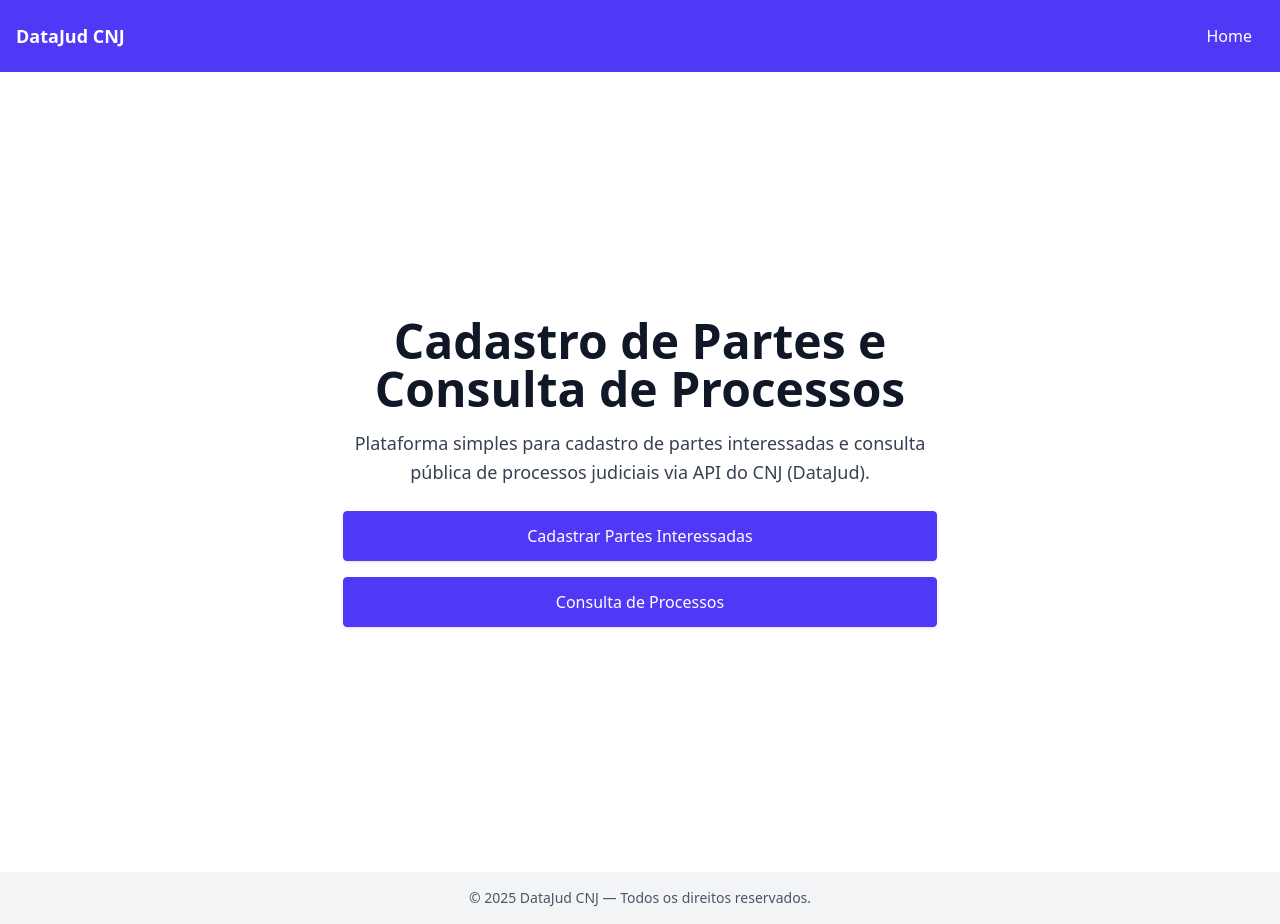
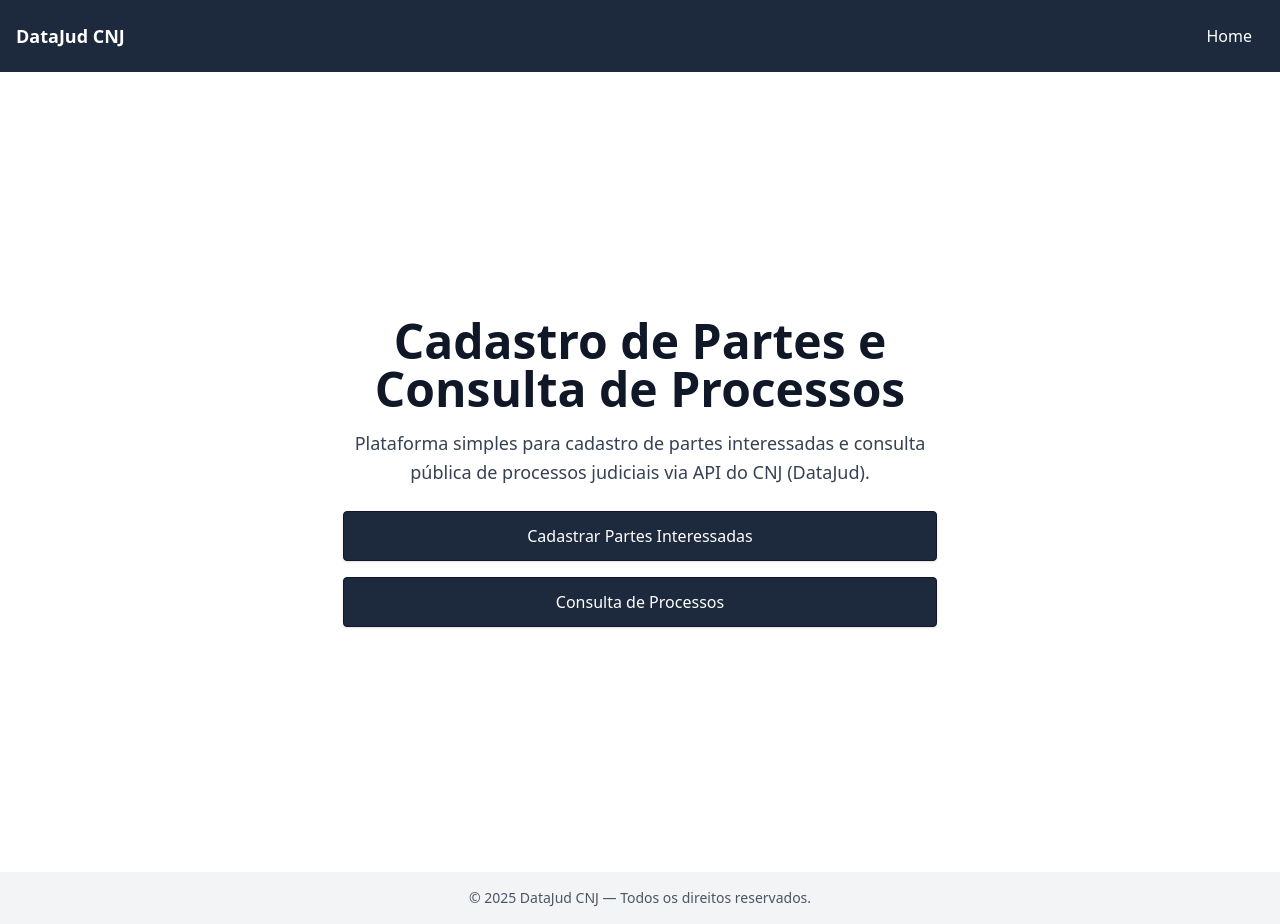
Before and after one commit to Fransuelton/teste-incaas, an Angular app: page / in a window 1280 px wide. Built offline with nearby package versions, Linux system fonts and the light colour scheme.

Commit message:
💄 style: update colors to use slate theme across components

```diff
--- a/src/app/components/header/header.html
+++ b/src/app/components/header/header.html
@@ -1,9 +1,9 @@
-<header class="bg-indigo-600 text-white p-4 flex items-center justify-between">
+<header class="bg-slate-800 text-white p-4 flex items-center justify-between">
   <h1 class="text-lg font-bold">DataJud CNJ</h1>
   <nav>
     <a
       routerLink=""
-      class="inline-flex items-center gap-2 px-3 py-2 rounded hover:bg-indigo-700"
+      class="inline-flex items-center gap-2 px-3 py-2 rounded hover:bg-slate-900"
     >
       Home
     </a>
--- a/src/app/components/home/home.html
+++ b/src/app/components/home/home.html
@@ -16,14 +16,14 @@
 
       <div class="mt-4 flex flex-col justify-center gap-4 sm:mt-6">
         <a
-          class="inline-block rounded border border-indigo-600 bg-indigo-600 px-5 py-3 font-medium text-white shadow-sm transition-colors hover:bg-indigo-700 cursor-pointer"
+          class="inline-block rounded border border-slate-900 bg-slate-800 px-5 py-3 font-medium text-white shadow-sm transition-colors hover:bg-slate-900 cursor-pointer"
           routerLink="/partes-interessadas"
         >
           Cadastrar Partes Interessadas
         </a>
 
         <a
-          class="inline-block rounded border border-indigo-600 bg-indigo-600 px-5 py-3 font-medium text-white shadow-sm transition-colors hover:bg-indigo-700 cursor-pointer"
+          class="inline-block rounded border border-slate-900 bg-slate-800 px-5 py-3 font-medium text-white shadow-sm transition-colors hover:bg-slate-900 cursor-pointer"
           routerLink="/consulta-processos"
         >
           Consulta de Processos
--- a/src/app/components/listing-modal/listing-modal.html
+++ b/src/app/components/listing-modal/listing-modal.html
@@ -22,7 +22,7 @@
     </div>
 
     <button
-      class="mt-6 inline-block bg-indigo-600 text-white px-4 py-2 rounded hover:bg-indigo-700 cursor-pointer"
+      class="mt-6 inline-block bg-slate-800 text-white px-4 py-2 rounded hover:bg-slate-900 cursor-pointer"
       (click)="close()"
     >
       Fechar
--- a/src/app/components/listing/listing.html
+++ b/src/app/components/listing/listing.html
@@ -33,7 +33,7 @@
 
     <button
       (click)="toggleSort()"
-      class="bg-indigo-600 text-white px-4 py-2 rounded hover:bg-indigo-700 cursor-pointer"
+      class="bg-slate-800 text-white px-4 py-2 rounded hover:bg-slate-900 cursor-pointer"
     >
       Ordenar por Nº de Assuntos: {{ sortDesc ? 'Decrescente' : 'Crescente' }}
     </button>
--- a/src/app/components/registration/registration.html
+++ b/src/app/components/registration/registration.html
@@ -96,7 +96,7 @@
 
     <button
       type="submit"
-      class="inline-block rounded-sm bg-indigo-600 px-8 py-3 text-sm font-medium text-white transition hover:scale-110 hover:shadow-xl focus:ring-3 focus:outline-hidden cursor-pointer mt-5"
+      class="inline-block rounded-sm bg-slate-800 px-8 py-3 text-sm font-medium text-white hover:bg-slate-900 focus:ring-3 focus:outline-hidden cursor-pointer mt-5"
     >
       Cadastrar
     </button>
```
